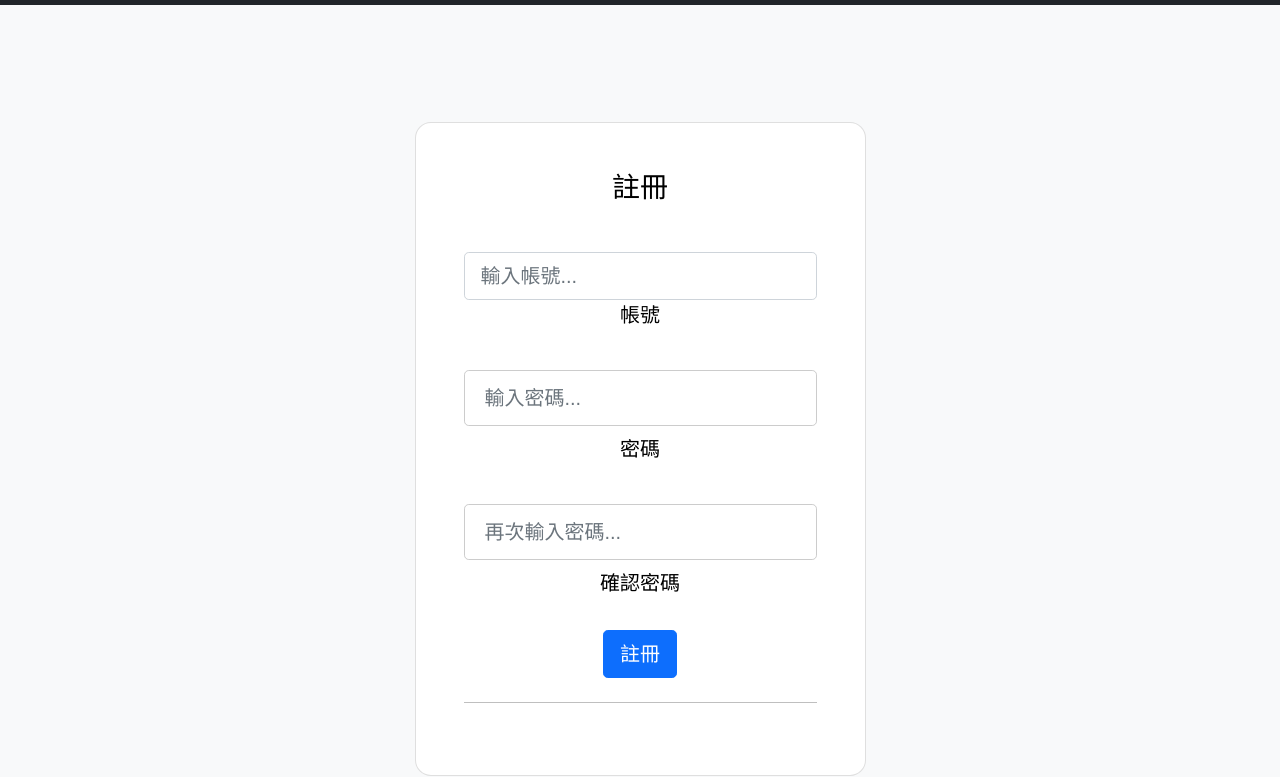
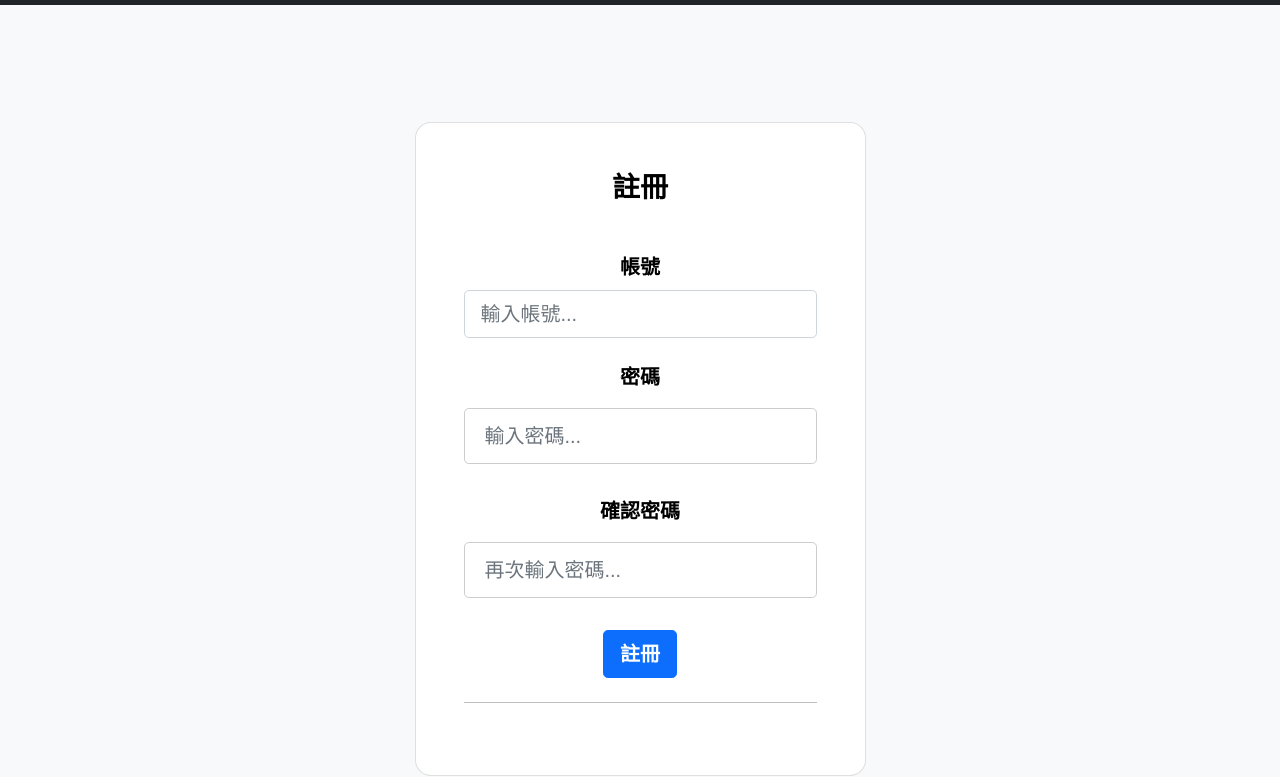
Before and after one commit to asddzxcc1856/onlinejudge, a plain HTML site: page register.html in a window 1280 px wide. Shown: the part 51-828 px from the top of the page. Drawn offline with nearby package versions, Linux system fonts and the light colour scheme.

Commit message:
add BT5 LASTEST3

```diff
--- a/register.html
+++ b/register.html
@@ -73,24 +73,27 @@
             <div class="card shadow-2-strong" style="border-radius: 1rem;">
               <div class="card-body p-5 text-center">
 
-                <h3 class="mb-5">註冊</h3>
+                <h3 class="mb-5 fw-bolder">註冊</h3>
 
                 <div class="form-outline mb-4">
+                  <label class="form-label fw-bolder" for="typeEmailX-2">帳號</label>
                   <input type="email" id="typeEmailX-2" class="form-control form-control-lg" placeholder="輸入帳號..." />
-                  <label class="form-label" for="typeEmailX-2">帳號</label>
+
                 </div>
 
                 <div class="form-outline mb-4">
+                  <label class="form-label fw-bolder" for="typePasswordX-2">密碼</label>
                   <input type="password" id="typePasswordX-2" class="form-control form-control-lg" placeholder="輸入密碼..." />
-                  <label class="form-label" for="typePasswordX-2">密碼</label>
+
                 </div>
 
                 <div class="form-outline mb-4">
+                  <label class="form-label fw-bolder" for="typePasswordX-2">確認密碼</label>
                     <input type="password" id="typePasswordX-2" class="form-control form-control-lg" placeholder="再次輸入密碼..." />
-                    <label class="form-label" for="typePasswordX-2">確認密碼</label>
+
                   </div>
 
-                <button class="btn btn-primary btn-lg btn-block" type="submit">註冊</button>
+                <button class="btn btn-primary btn-lg btn-block fw-bolder" type="submit">註冊</button>
 
                 <hr class="my-4">
 
```
Also changed, not shown: login.html (+5 -5 lines).
